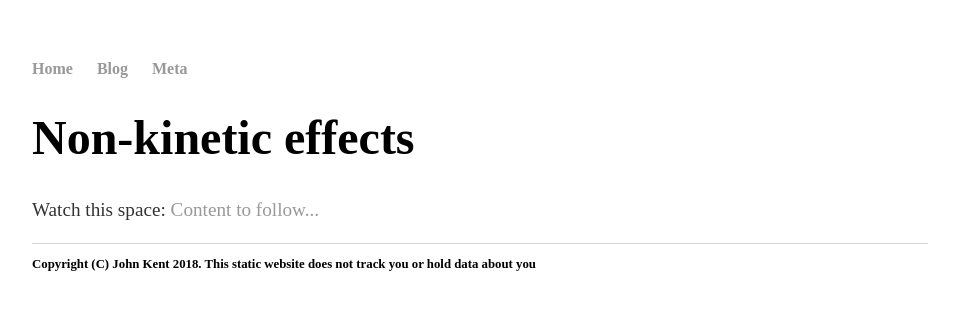
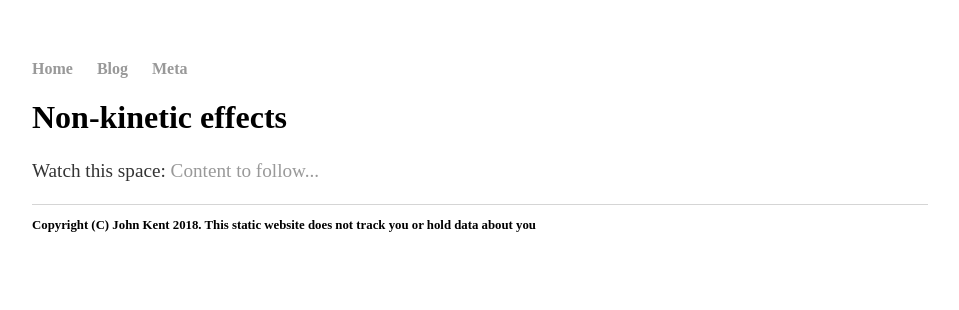
Before and after one commit to KineticLensman/KineticLensman.github.io, a Jekyll site: the page built from index.html, in a window 1280 px wide. Shown: the top 310 px of the page, without its empty margins (160-1119 px from the left). Built offline with Jekyll 4.4.1, drawn with Linux system fonts in a browser that asks for light colours.

Commit message:
Update main.css

```diff
--- a/css/main.css
+++ b/css/main.css
@@ -20,7 +20,7 @@ a:hover {
     text-decoration: underline;
 }
 h1 {
-    font-size: 3em;
+    font-size: 2em; /* was 3em */
     /* font-family:'Helvetica', 'Arial', 'Sans-Serif'; */
 }
 p {
```
